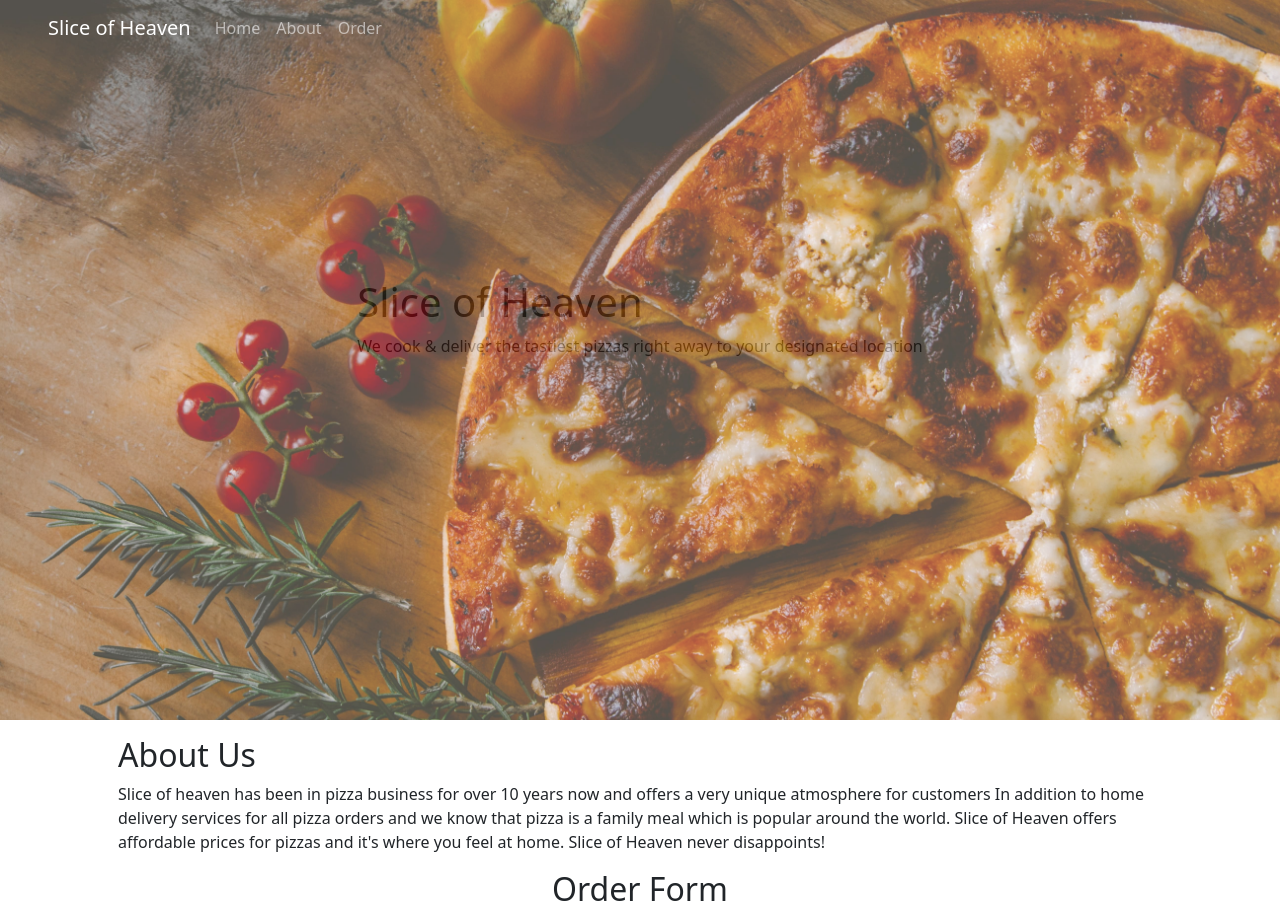
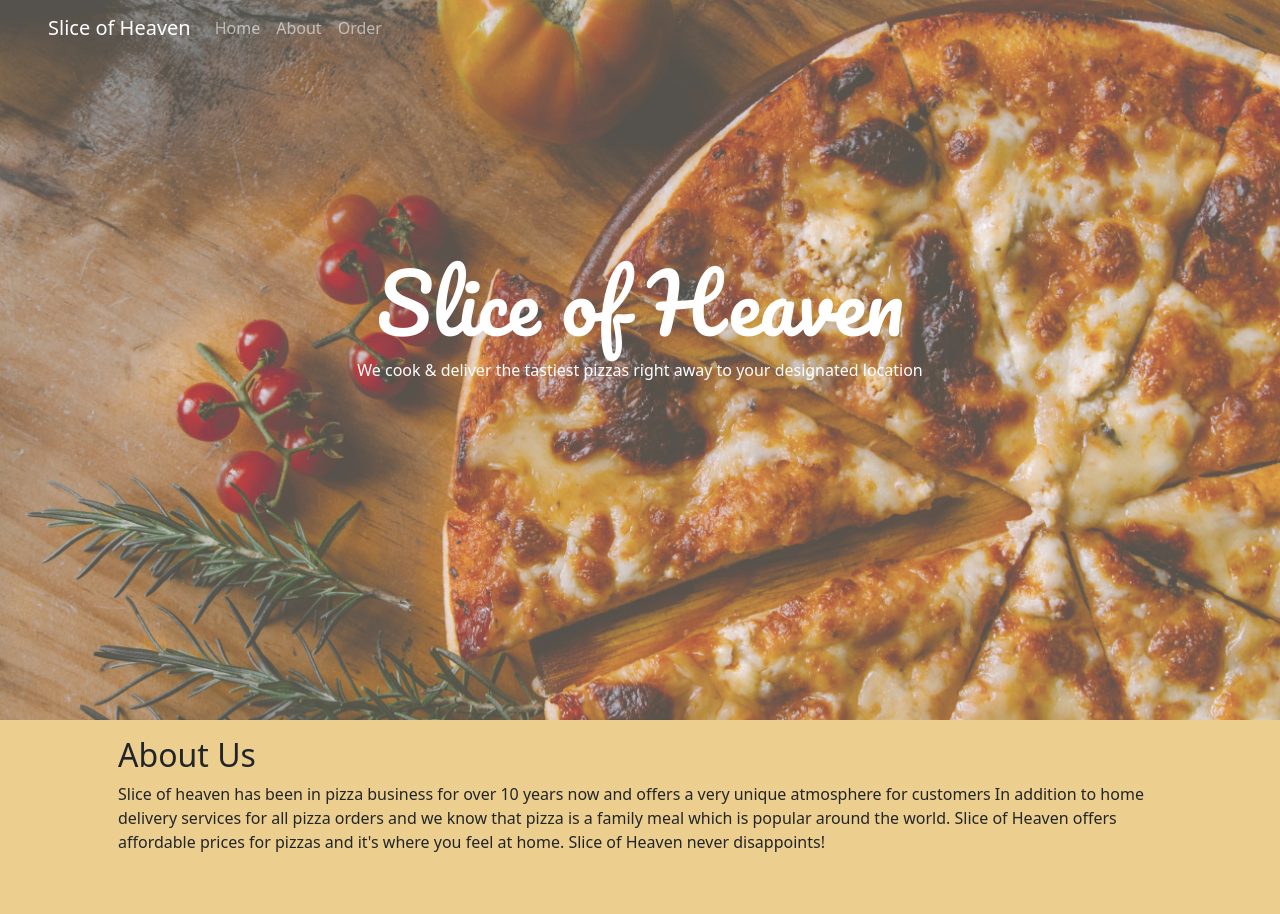
Before and after one commit to WanjuguNdegwa/Slice-of-Heaven, a plain HTML site: page index.html in a window 1280 px wide. Shown: the top 914 px of the page. Drawn offline with nearby package versions, Linux system fonts and the light colour scheme.

Commit message:
Add colors

```diff
--- a/style.css
+++ b/style.css
@@ -21,9 +21,7 @@
     position: relative;
     height: 90vh;
     width: 100%;
-    /* display: flex;
-    align-items: center;
-    justify-content: center; */
+    color: white;
 }
 
 #home::before {
@@ -37,3 +35,24 @@
     left: 0px;
     opacity: 0.75;
 }
+
+#brand {
+    position: relative;
+    margin: auto;
+    text-align: center;
+}
+
+#brand h1 {
+    font-family: 'Pacifico', cursive;
+    font-size: 80px;
+}
+
+#about {
+    height: 30vh;
+    background-color: #ECCE8E;
+}
+
+#order-section {
+    height: 100vh;
+    background-color: #DBCF96;
+}
```
